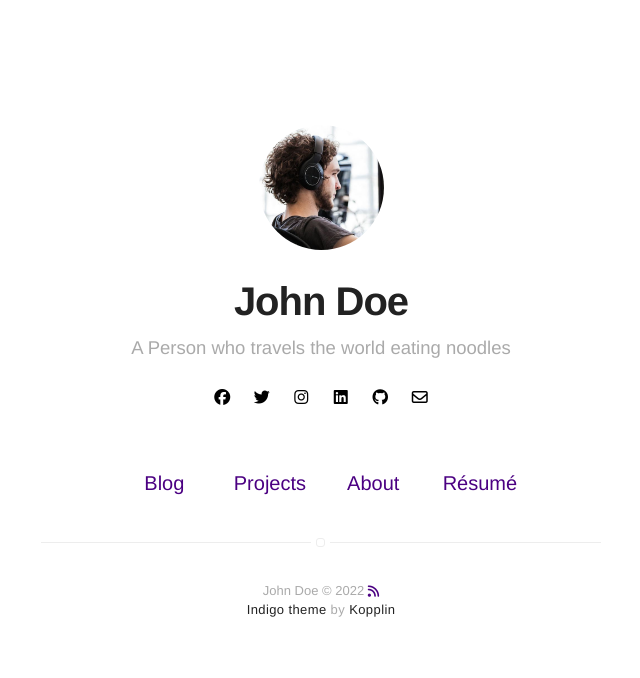
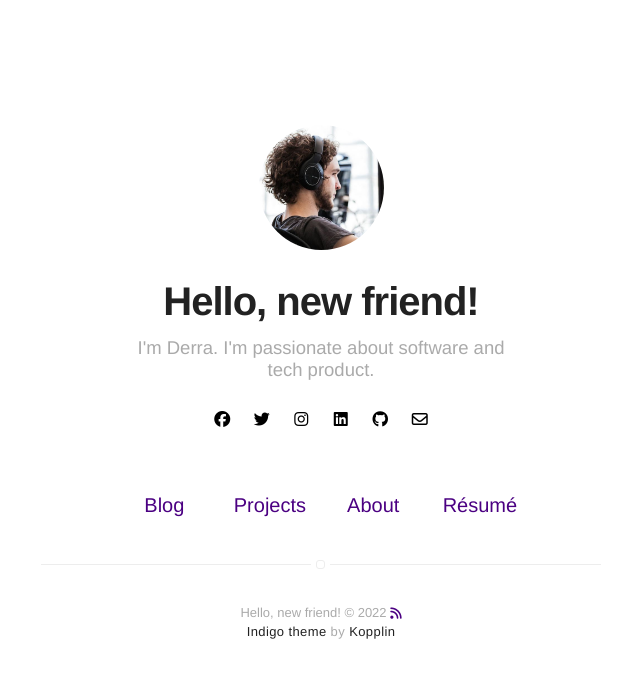
Before and after one commit to derrabeh/derrabeh.github.io, a Jekyll site: the page built from index.html, in a window 1280 px wide. Shown: the top 678 px of the page, without its empty margins (319-959 px from the left). Built offline with Jekyll 4.4.1, drawn with Linux system fonts in a browser that asks for light colours; nearby versions of some CDN libraries.

Commit message:
Update _config.yml

```diff
--- a/_config.yml
+++ b/_config.yml
@@ -1,6 +1,6 @@
 # main text of home
-title: John Doe
-bio: A Person who travels the world eating noodles
+title: Hello, new friend!
+bio: I'm Derra. I'm passionate about software and tech product.
 
 # twitter summary info
 description: A blog about technology and stuff related
```
